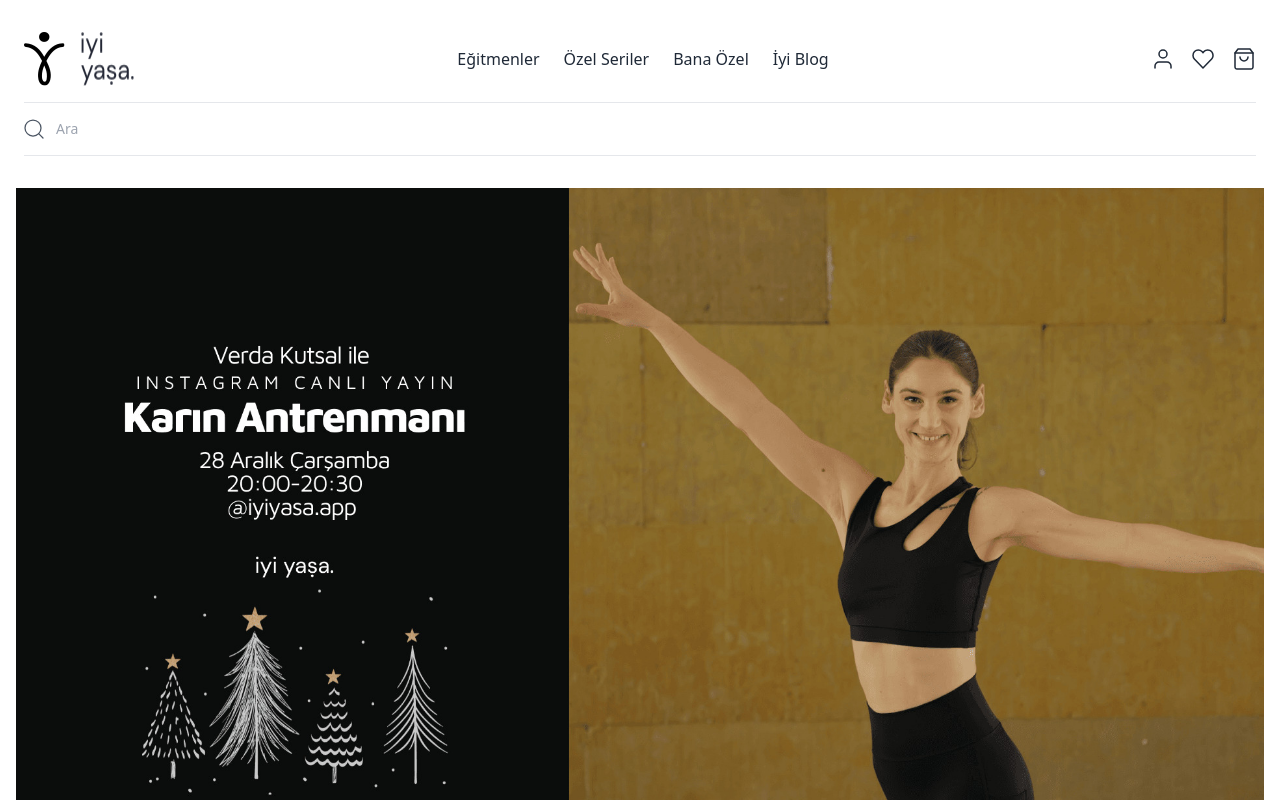
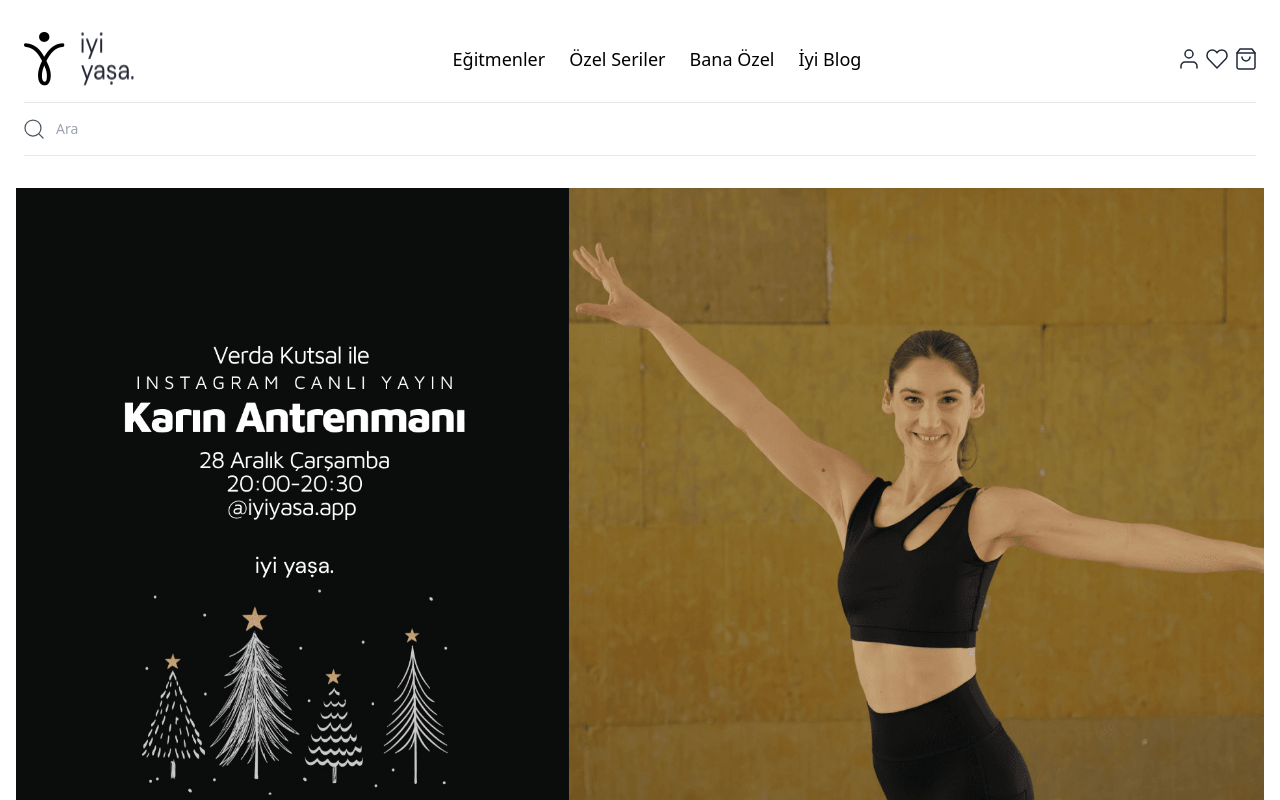
Before and after one commit to dogukancaner/iyiyasa-app, a React (Create React App) app: page / in a window 1280 px wide. Shown: the top 800 px of the page. Built offline with nearby package versions, Linux system fonts and the light colour scheme.

Commit message:
update Navbar.js

```diff
--- a/src/components/Navbar.jsx
+++ b/src/components/Navbar.jsx
@@ -20,7 +20,7 @@ export default function Index() {
                 <li>
                   <a
                     href="javascript:void(0)"
-                    className="dark:text-black text-base text-right text-gray-800 focus:outline-none focus:ring-2 focus:ring-gray-800"
+                    className="text-black font-medium text-lg"
                   >
                     {" "}
                     Eğitmenler{" "}
@@ -29,7 +29,7 @@ export default function Index() {
                 <li>
                   <a
                     href="javascript:void(0)"
-                    className="dark:text-black text-base text-right text-gray-800 focus:outline-none focus:ring-2 focus:ring-gray-800"
+                    className="text-black font-medium text-lg"
                   >
                     {" "}
                     Özel Seriler{" "}
@@ -38,7 +38,7 @@ export default function Index() {
                 <li>
                   <a
                     href="javascript:void(0)"
-                    className="dark:text-black text-base text-right text-gray-800 focus:outline-none focus:ring-2 focus:ring-gray-800"
+                    className="text-black font-medium text-lg"
                   >
                     {" "}
                     Bana Özel{" "}
@@ -47,7 +47,7 @@ export default function Index() {
                 <li>
                   <a
                     href="javascript:void(0)"
-                    className="dark:text-black  text-base text-right text-gray-800 focus:outline-none focus:ring-2 focus:ring-gray-800"
+                    className="text-black font-medium  text-lg"
                   >
                     {" "}
                     İyi Blog{" "}
@@ -55,12 +55,8 @@ export default function Index() {
                 </li>
               </ul>
             </div>
-            <div className="hidden md:flex items-center space-x-4">
-              <a
-                aria-label="Hesabım"
-                href="javascript:void(0)"
-                className="focus:outline-none focus:ring-2 focus:ring-gray-800  p-0.5 rounded"
-              >
+            <div className="hidden md:flex items-center gap-2">
+              <a aria-label="Hesabım" href="javascript:void(0)">
                 <svg
                   className="fill-stroke text-gray-800 dark:text-black"
                   width={18}
@@ -85,11 +81,7 @@ export default function Index() {
                   />
                 </svg>
               </a>
-              <a
-                aria-label="Favoriler"
-                href="javascript:void(0)"
-                className="focus:outline-none focus:ring-2 focus:ring-gray-800  p-0.5 rounded"
-              >
+              <a aria-label="Favoriler" href="javascript:void(0)">
                 <svg
                   className="fill-stroke text-gray-800 dark:text-black"
                   width={22}
@@ -107,11 +99,7 @@ export default function Index() {
                   />
                 </svg>
               </a>
-              <a
-                aria-label="Sepet"
-                href="javascript:void(0)"
-                className="focus:outline-none focus:ring-2 focus:ring-gray-800 p-0.5 rounded"
-              >
+              <a aria-label="Sepet" href="javascript:void(0)">
                 <svg
                   className="fill-stroke text-gray-800 dark:text-black"
                   width={20}
@@ -260,17 +248,11 @@ export default function Index() {
           <div className="mt-4 mx-4">
             <ul className="flex flex-col space-y-4">
               <li className="border-b border-gray-200 dark:border-gray-700 dark:text-gray-700 pb-4 px-1 flex items-center justify-between">
-                <a
-                  href="javascript:void(0)"
-                  className="text-black focus:outline-none focus:ring-2 focus:ring-gray-800 text-base "
-                >
+                <a href="javascript:void(0)" className="text-black  text-lg ">
                   {" "}
                   Eğitmenler{" "}
                 </a>
-                <button
-                  aria-label="Add"
-                  className="text-black  focus:outline-none focus:ring-2 focus:ring-gray-800 rounded "
-                >
+                <button aria-label="Add" className="text-black rounded ">
                   <svg
                     className="fill-stroke"
                     width={16}
@@ -295,17 +277,11 @@ export default function Index() {
                 </button>
               </li>
               <li className="border-b border-gray-200 dark:border-gray-700 dark:text-gray-700 pb-4 px-1 flex items-center justify-between">
-                <a
-                  href="javascript:void(0)"
-                  className="text-black focus:outline-none focus:ring-2 focus:ring-gray-800 text-base "
-                >
+                <a href="javascript:void(0)" className="text-black text-lg ">
                   {" "}
                   Özel Seriler{" "}
                 </a>
-                <button
-                  aria-label="Add"
-                  className="text-black  focus:outline-none focus:ring-2 focus:ring-gray-800 rounded "
-                >
+                <button aria-label="Add" className="text-black  rounded ">
                   <svg
                     className="fill-stroke"
                     width={16}
@@ -330,17 +306,11 @@ export default function Index() {
                 </button>
               </li>
               <li className="border-b border-gray-200 dark:border-gray-700 dark:text-gray-700 pb-4 px-1 flex items-center justify-between">
-                <a
-                  href="javascript:void(0)"
-                  className="text-black focus:outline-none focus:ring-2 focus:ring-gray-800 text-base "
-                >
+                <a href="javascript:void(0)" className="text-black text-lg ">
                   {" "}
                   Bana Özel{" "}
                 </a>
-                <button
-                  aria-label="Add"
-                  className="text-black text-gray-800 focus:outline-none focus:ring-2 focus:ring-gray-800 rounded "
-                >
+                <button aria-label="Add" className="text-black rounded ">
                   <svg
                     className="fill-stroke"
                     width={16}
@@ -365,17 +335,11 @@ export default function Index() {
                 </button>
               </li>
               <li className="border-b border-gray-200 dark:border-gray-700 dark:text-gray-700 pb-4 px-1 flex items-center justify-between">
-                <a
-                  href="javascript:void(0)"
-                  className="text-black focus:outline-none focus:ring-2 focus:ring-gray-800 text-base"
-                >
+                <a href="javascript:void(0)" className="text-black  text-lg">
                   {" "}
                   İyi Blog{" "}
                 </a>
-                <button
-                  aria-label="Add"
-                  className="text-black focus:outline-none focus:ring-2 focus:ring-gray-800 rounded "
-                >
+                <button aria-label="Add" className="text-black  rounded ">
                   <svg
                     className="fill-stroke"
                     width={16}
@@ -405,7 +369,7 @@ export default function Index() {
             <ul className="bg-gray-50 dark:bg-white py-10 px-4 flex flex-row justify-center gap-4 w-full">
               <li>
                 <a
-                  className="flex items-center space-x-2 focus:outline-none text-gray-800 dark:text-black focus:ring-2 focus:ring-gray-800 hover:underline"
+                  className="flex items-center gap-2"
                   href="javascript:void(0)"
                 >
                   <div>
@@ -438,7 +402,7 @@ export default function Index() {
               </li>
               <li>
                 <a
-                  className="flex items-center space-x-2 focus:outline-none text-gray-800 dark:text-black focus:ring-2 focus:ring-gray-800 hover:underline"
+                  className="flex items-center gap-2"
                   href="javascript:void(0)"
                 >
                   <div>
@@ -478,7 +442,7 @@ export default function Index() {
               </li>
               <li>
                 <a
-                  className="flex items-center space-x-2 text-gray-800 dark:text-black focus:outline-none focus:ring-2 focus:ring-gray-800 hover:underline"
+                  className="flex items-center gap-2 "
                   href="javascript:void(0)"
                 >
                   <div>
```
